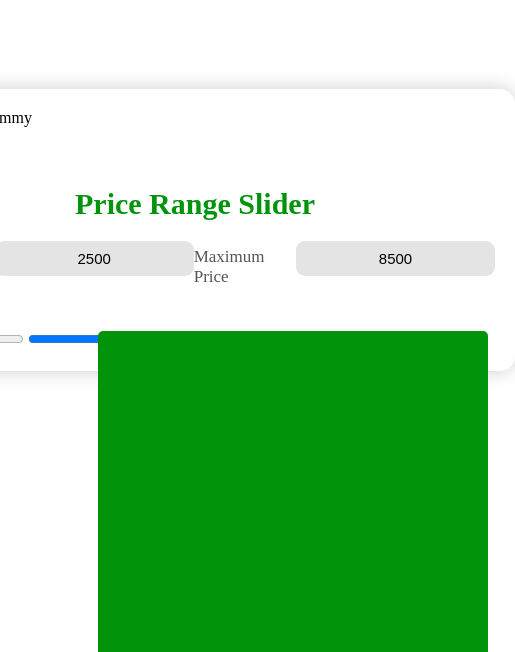
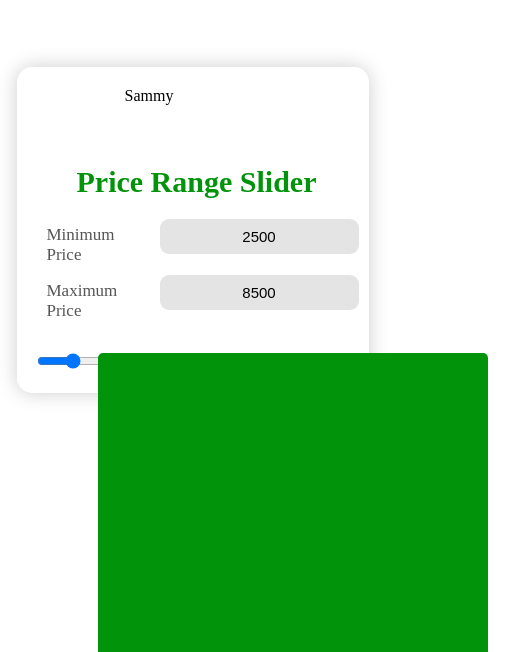
Before and after one commit to swlodawski/Price-Range-Slider, a plain HTML site: page index.html in a window 390 px wide. Shown: the part 192-844 px from the top of the page, 515 px wide, since content can reach past the window. Drawn offline with Linux system fonts and the light colour scheme.

Commit message:
Finished styling and added comments to troubleshoot large visible box in the slider container.

```diff
--- a/style.css
+++ b/style.css
@@ -98,6 +98,7 @@ input::-webkit-outer-spin-button {
     border-radius: 5px;
     background: #01940b;
 }
+/* Verify why the slider container styling is adding large visible box. Make sure all divs are in their separate elements. */
 
 .range-input {
     position: relative;
@@ -122,3 +123,31 @@ input[type="range"]::-webkit-slider-thumb {
     pointer-events: auto;
     -webkit-appearance: none;
 }
+
+@media screen and (max-width: 768px) {
+    .main {
+        width: 80%;
+        margin-right: 5px;
+    }
+
+    .custom-wrapper {
+        width: 100%;
+        left: 0;
+        padding: 0 10px;
+    }
+
+    .projtitle {
+        width: 100%;
+        position: relative;
+        right: 26px;
+    }
+
+    .price-input {
+        flex-direction: column;
+        align-items: baseline;
+    }
+
+    .price-field {
+        margin-bottom: 10px;
+    }
+}
```
Also changed, not shown: index.html (+1 -0 lines).
